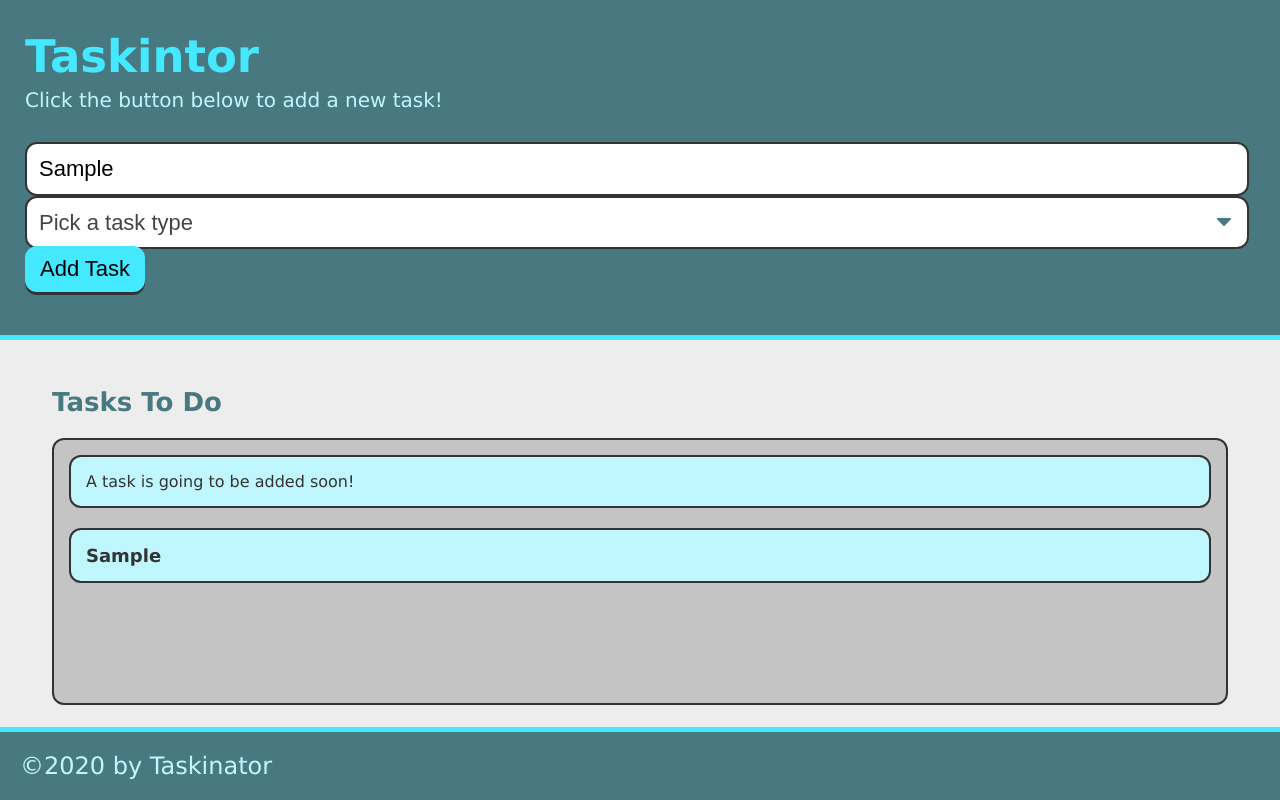
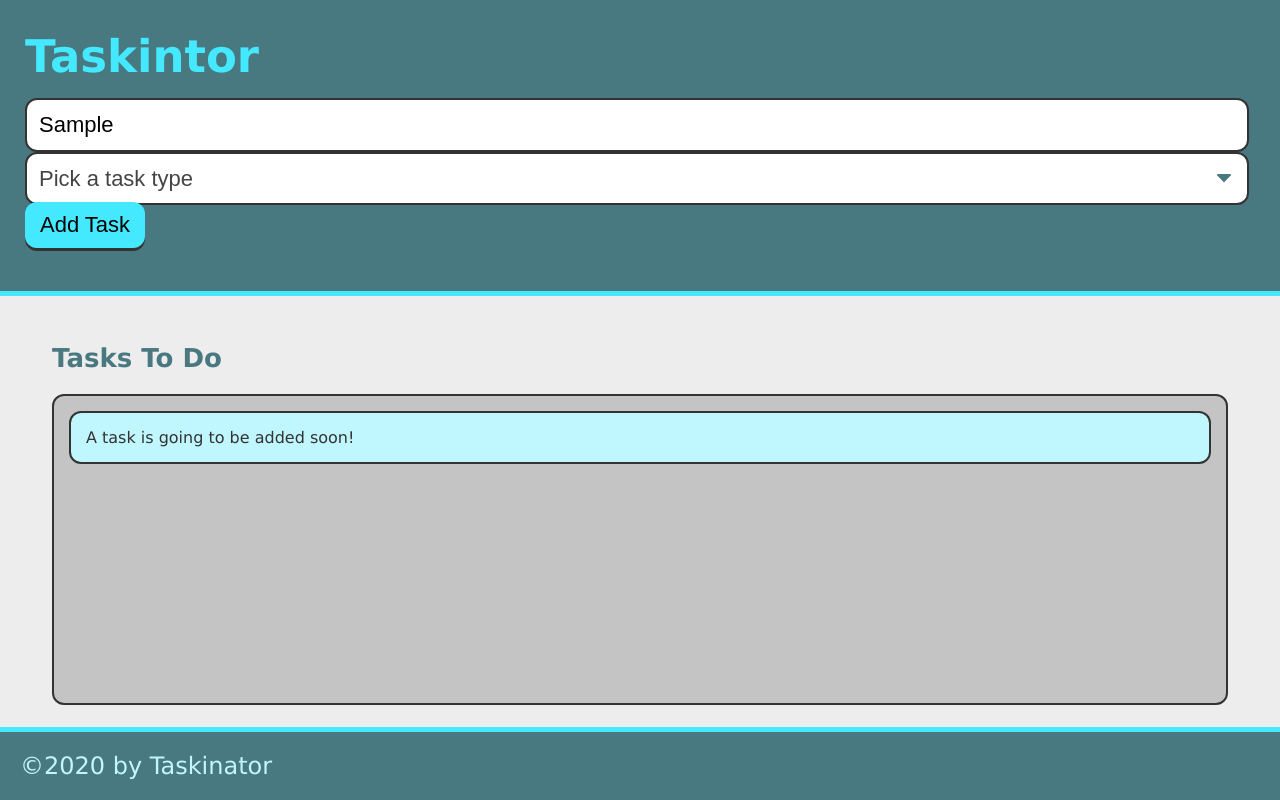
Before and after one commit to aadi1988/Taskinator, a plain HTML site: page index.html in a window 1280 px wide. Both pictures are taken after typing "Sample" into the empty fields and a click on the button "Add Task". Drawn offline with Linux system fonts and the light colour scheme.

Commit message:
add ability to submit tasks

```diff
--- a/assets/js/script.js
+++ b/assets/js/script.js
@@ -18,6 +18,12 @@ var taskFormHandler = function(){
     event.preventDefault();
     var taskNameInput = document.querySelector("input[name='task-name']").value;
     var taskTypeInput = document.querySelector("select[name='task-type']").value;
+    if (!taskNameInput || !taskTypeInput) {
+        alert("You need to fill out the task form!");
+        return false;
+    }
+
+    formEl.reset();
     var taskDataObj = {
         name: taskNameInput,
         type: taskTypeInput
--- a/index.html
+++ b/index.html
@@ -9,7 +9,7 @@
 <body>
     <header>
         <h1 class="page-title">Taskintor</h1>
-        <p>Click the button below to add a new task!</p>
+
         <form id="task-form">
             <div class="form-group">
                 <input type="text" name="task-name" class="text-input" id= "text-input" placeholder="Enter Task Name" />
```
